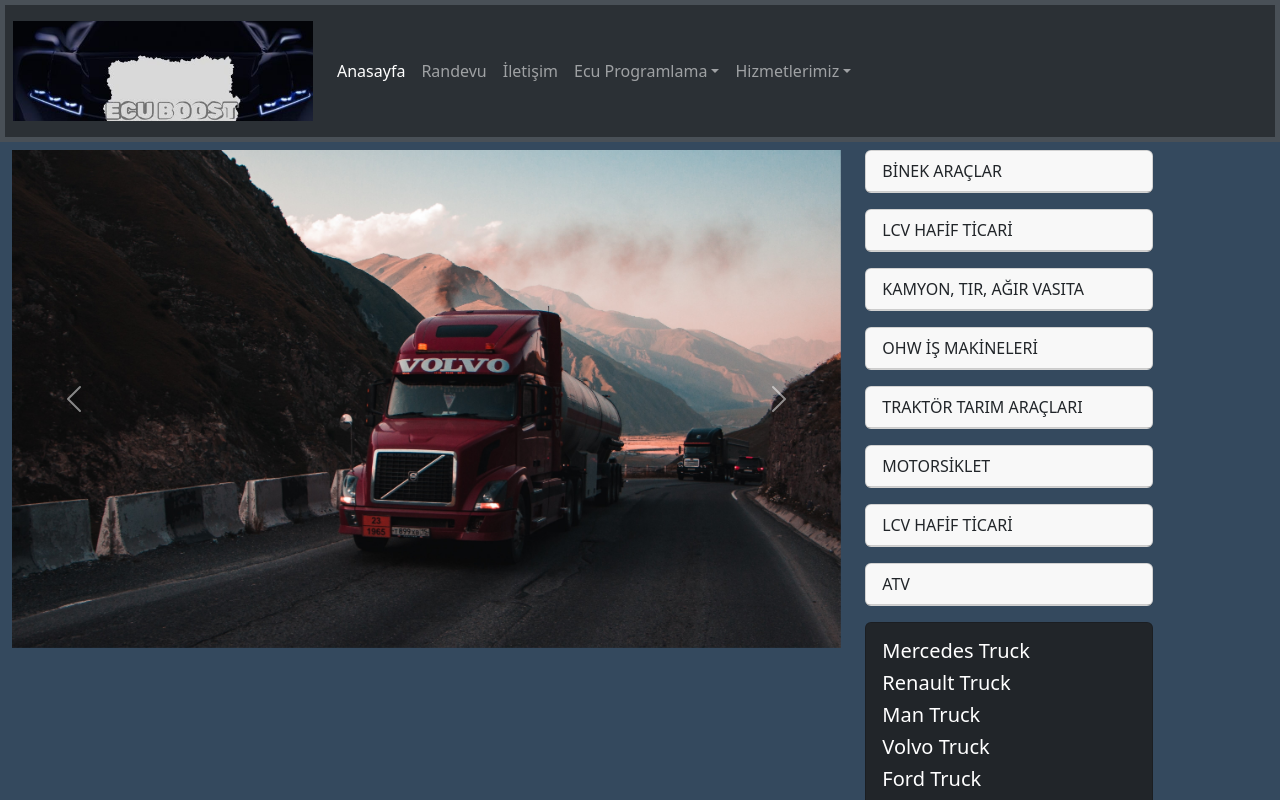
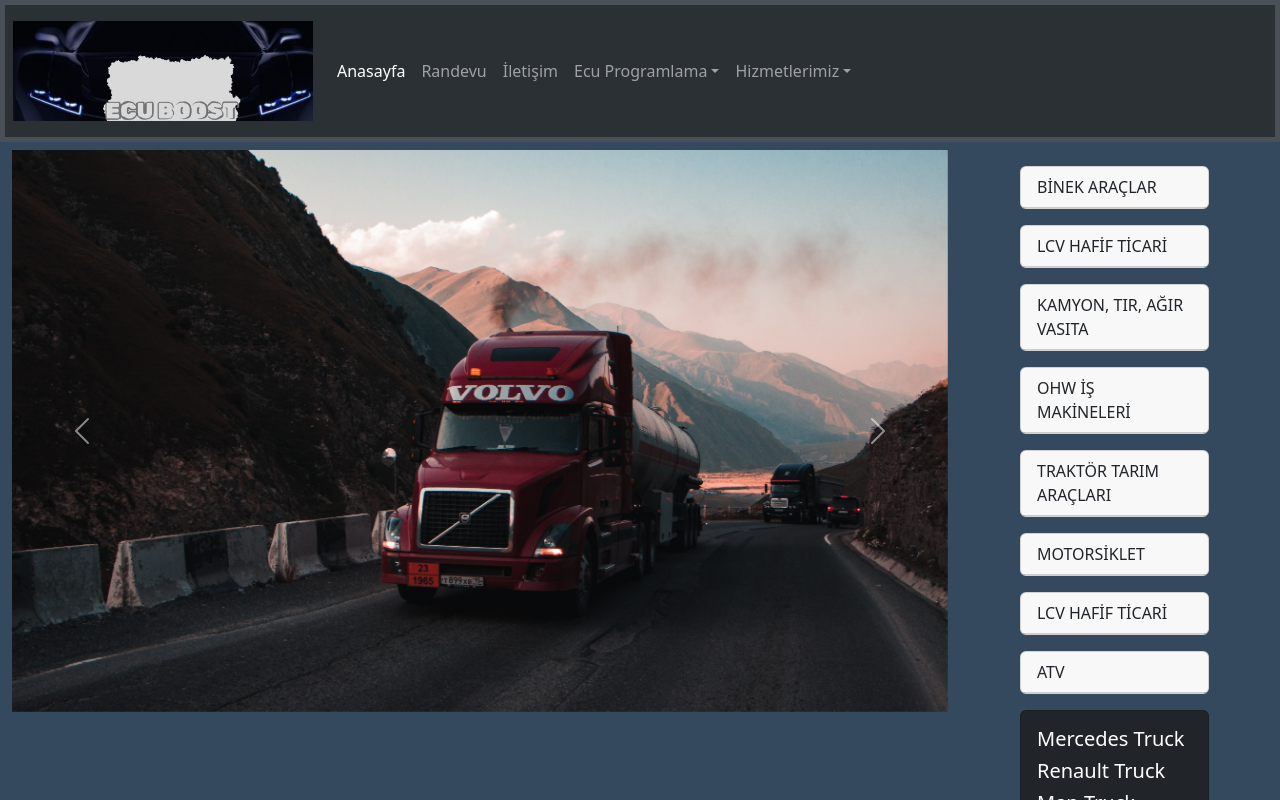
Before and after one commit to AliCanKANBOLAT/repeat-info-rrd, a React (Vite) app: page / in a window 1280 px wide. Shown: the top 800 px of the page. Built offline with nearby package versions, Linux system fonts and the light colour scheme.

Commit message:
components added

```diff
--- a/src/components/Anasayfa.jsx
+++ b/src/components/Anasayfa.jsx
@@ -8,10 +8,10 @@
       <>
         <div className="container-fluid"  style={{ backgroundColor: "#34495e" }}>
         <div className="row">
-          <div className="col-sm-8 mt-2">
+          <div className="col-sm-9 mt-2 rounded">
             <MyCarousel />
           </div>
-          <div className="col-sm-4 mt-2">
+          <div className="col-sm-2 m-2 mt-4 ms-5">
             {cardsInfo.map((item,index) => (<AnasayfaCards key={index} value={item} />))}
             <TruckBrands />
           </div>
--- a/src/components/İletisim.jsx
+++ b/src/components/İletisim.jsx
@@ -86,7 +86,7 @@
           </div>
         </div>
       </div>
-      <Footer/>
+      <Footer />
     </div>
   );
 }
```
